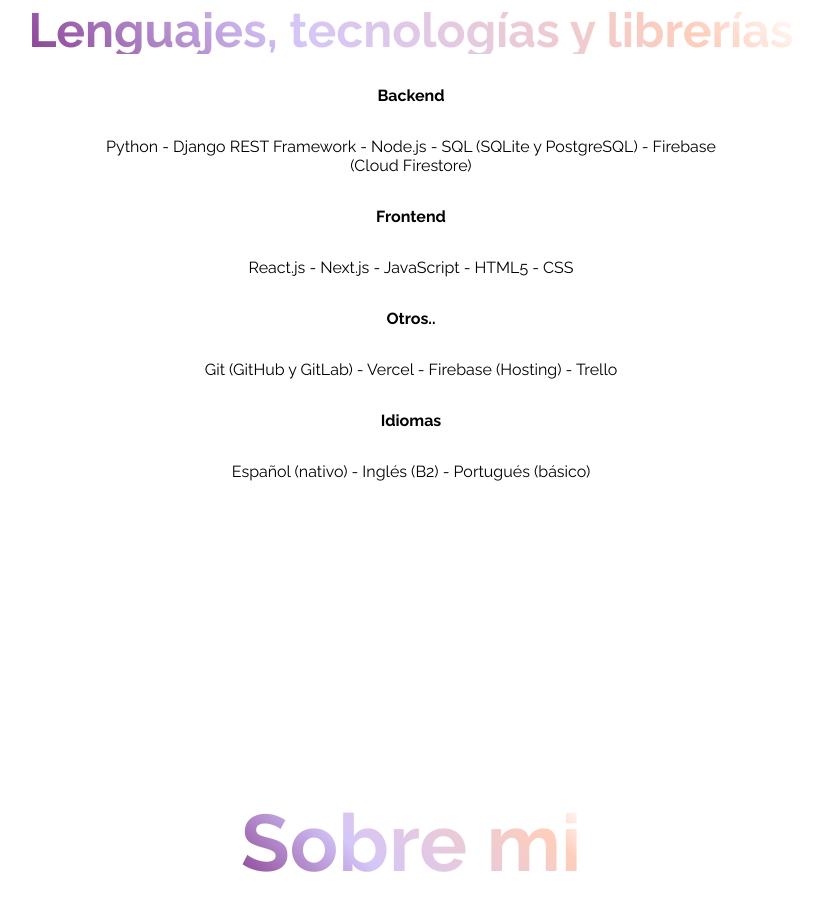
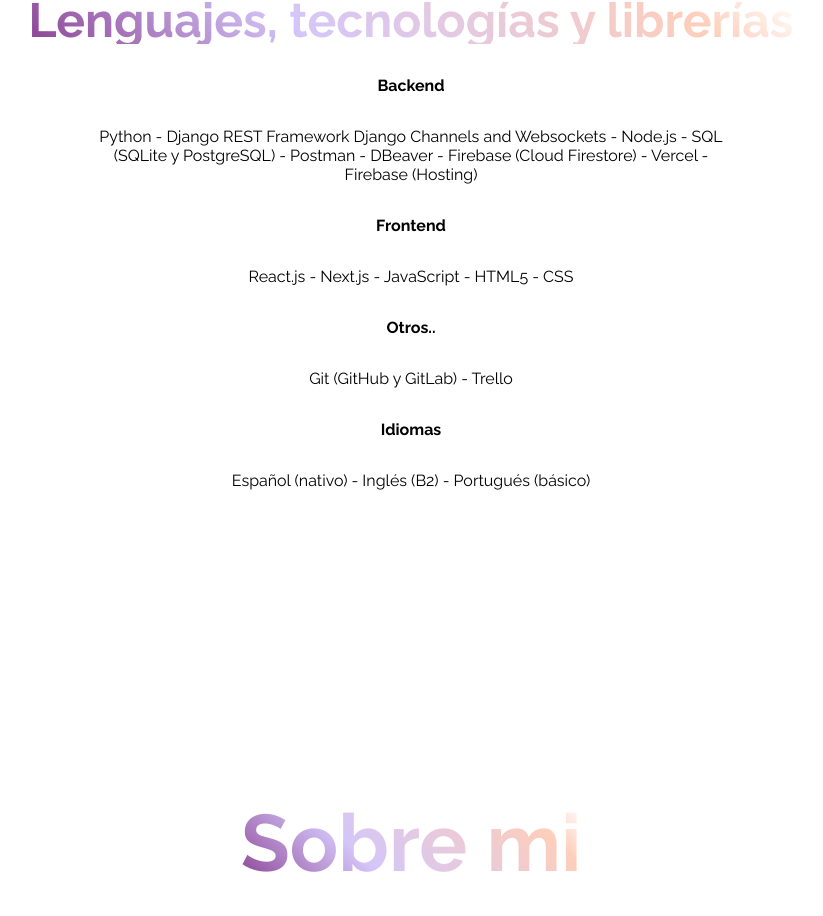
Before and after one commit to Sil-Palaoro/sil-palaoro, a Next.js app: page / in a window 1280 px wide. Shown: the part 2517-3433 px from the top of the page, without its empty margins (261-1084 px from the left). Built offline with nearby package versions, Linux system fonts and the light colour scheme; what i18next-resources-to-backend would draw is missing.

Commit message:
Added other skills of the messaging API

```diff
--- a/locales/en/translation.json
+++ b/locales/en/translation.json
@@ -12,7 +12,7 @@
     "project7": "Web simulator for movies and series - Kotlin",
     "project8": "Fullstack task application - NextJS, Django and SQLite",
     "project9": "Website - Personal portfolio - React, NextJS, CSS and Vercel",
-    "project10": "Internal messaging API for a real estate app - Django REST Framework and PostgreSQL",
+    "project10": "Internal messaging API for a real estate app - Django REST Framework, Django Channels, Websockets and PostgreSQL",
     "project11": "Fullstack parking rental application - React, Django and Vercel",
     "project12": "Website and Form and WhatsApp button implementation - React",
     "project13": "Fullstack social blog application - React, Next.js and Firebase",
--- a/locales/es/translation.json
+++ b/locales/es/translation.json
@@ -12,7 +12,7 @@
     "project7": "Simulador web películas y series - Kotlin",
     "project8": "Aplicación fullstack de Tareas - NextJS, Django y SQLite",
     "project9": "Página web - Portafolio personal - React, NextJS, CSS y Vercel",
-    "project10": "API de mensajería interna en app Inmobiliaria - Django REST Framework y PostgreSQL",
+    "project10": "API de mensajería interna en app Inmobiliaria - Django REST Framework, Django Channels, Websockets y PostgreSQL",
     "project11": "Aplicación fullstack de Alquiler de Estacionamientos - React, Django y Vercel",
     "project12": "Página web e implementación formulario y botón de Whatsapp - React",
     "project13": "Aplicación fullstack de Blog social - React, Next.js y Firebase",
--- a/src/app/page.js
+++ b/src/app/page.js
@@ -274,7 +274,8 @@
                     Backend</strong>
                 </p>
                 <p className={styles.p}>
-                    Python - Django REST Framework - Node.js - SQL (SQLite y PostgreSQL) - Firebase (Cloud Firestore)
+                    Python - Django REST Framework Django Channels and Websockets - Node.js - SQL (SQLite y PostgreSQL)
+                    - Postman - DBeaver - Firebase (Cloud Firestore) - Vercel - Firebase (Hosting)
                 </p>
                 <p className={styles.p}><strong>
                     Frontend
@@ -289,7 +290,7 @@
                 </strong>
                 </p>
                 <p className={styles.p}>
-                    Git (GitHub y GitLab) - Vercel - Firebase (Hosting) - Trello
+                    Git (GitHub y GitLab) - Trello
                 </p>
 
                 <p className={styles.p}><strong>
```
